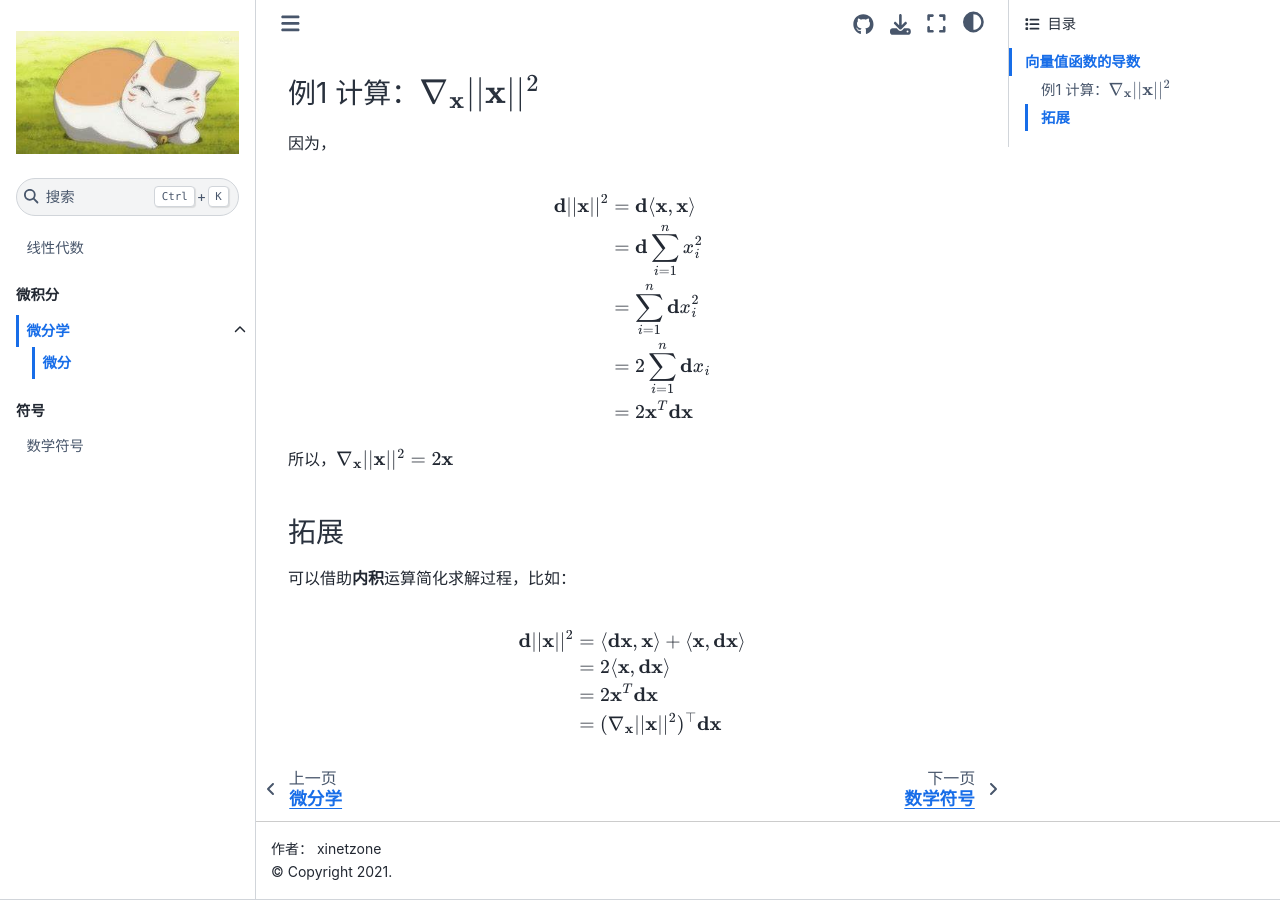
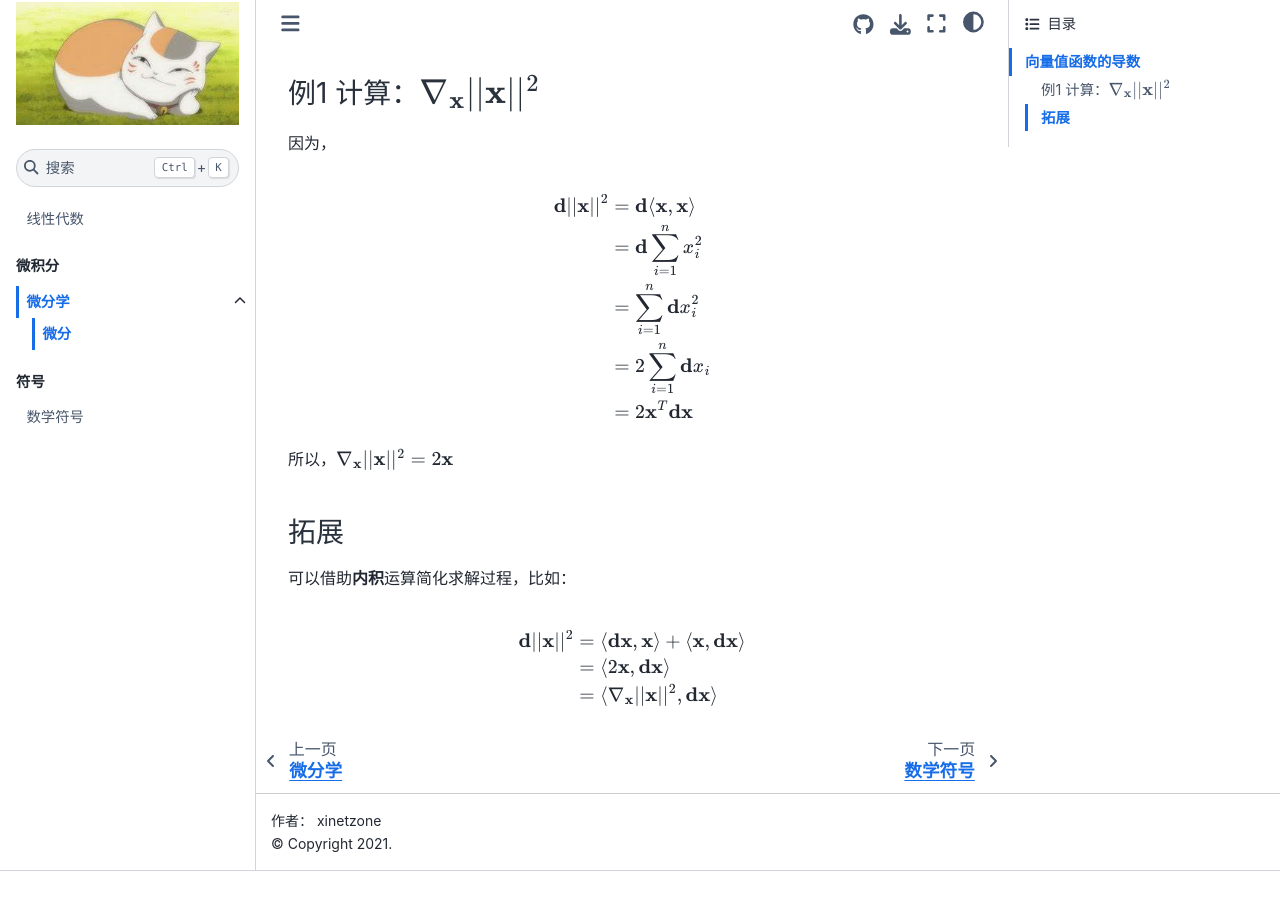
Before and after one commit to xinetzone/linear-algebra, a Jupyter Book: the page built from docs/differential-calculus/grad.md, in a window 1280 px wide and 900 px high, scrolled down 1032 px. Built offline with Jupyter Book 1.0.4 settings and Sphinx 7.4.7 and the Sphinx Book theme 1.1.4, drawn with Linux system fonts in a browser that asks for light colours; after the commit the page ends 1903 px from its top, so only the background shows below that.

Commit message:
modified:   docs/differential-calculus/grad.md

```diff
--- a/docs/differential-calculus/grad.md
+++ b/docs/differential-calculus/grad.md
@@ -70,8 +70,7 @@ $$
 \begin{align}
 \mathbf{d} ||\mathbf{x}||^2 &=
 \langle \mathbf{d} \mathbf{x}, \mathbf{x} \rangle + \langle \mathbf{x}, \mathbf{d} \mathbf{x} \rangle\\
-&= 2 \langle \mathbf{x}, \mathbf{d} \mathbf{x} \rangle\\
-&= 2 \mathbf{x}^T \mathbf{dx}\\
-&= (\nabla_{\mathbf{x}} ||\mathbf{x}||^2)^{\top} \mathbf{dx}
+&= \langle 2 \mathbf{x}, \mathbf{d} \mathbf{x} \rangle\\
+&= \langle \nabla_{\mathbf{x}} ||\mathbf{x}||^2, \mathbf{dx} \rangle
 \end{align}
 $$
```
